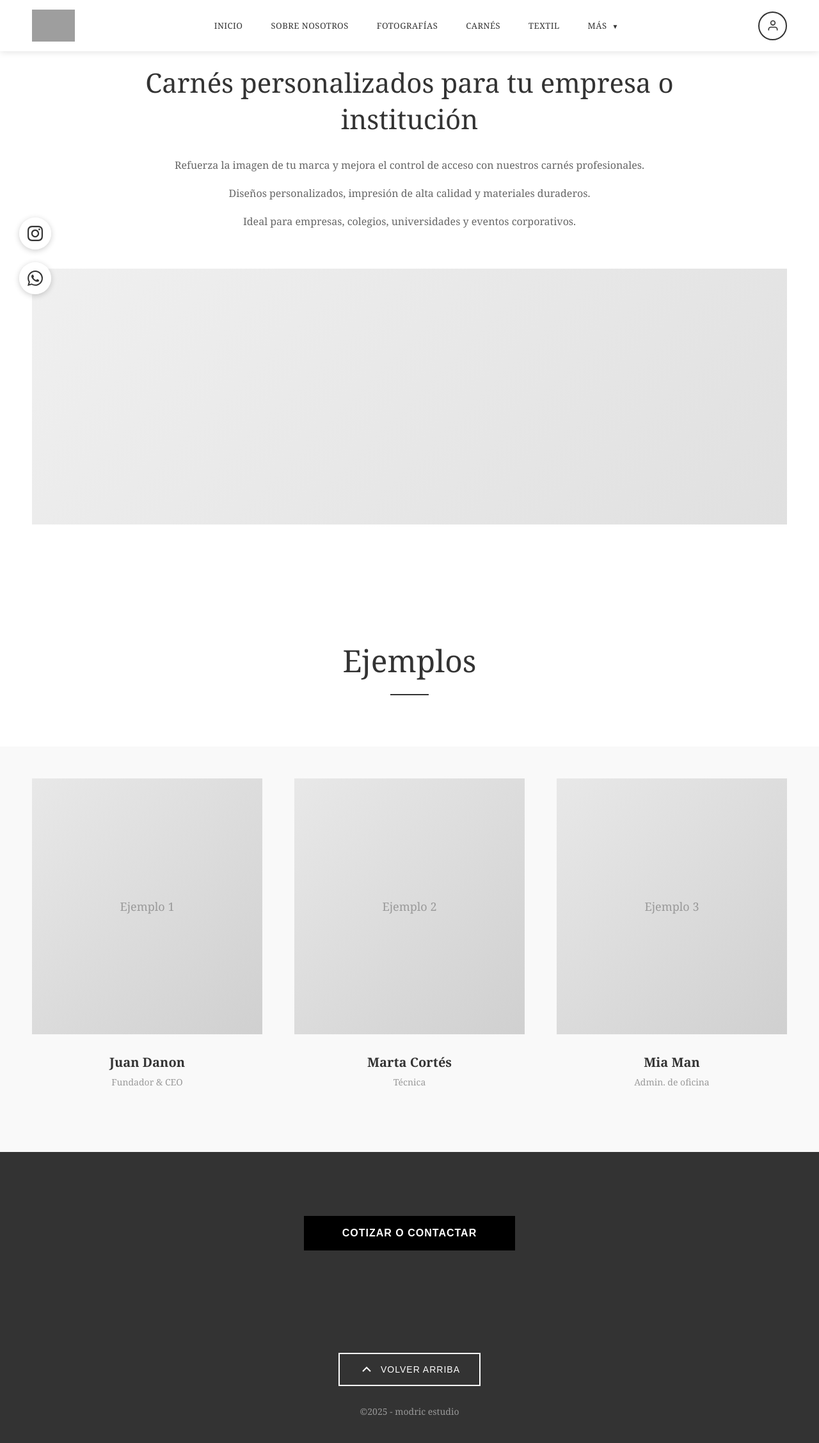
After one commit to GamuDevOne/modric-estudio-web, a PHP site: page /carnes.html in a window 1280 px wide. The commit adds this page. Shown: the whole page at 64% size. Run offline with PHP 8.4, Linux system fonts and the light colour scheme; grey boxes are pictures that could not be loaded.

Commit message:
Actualizacion 23-10-2025

```diff
--- /dev/null
+++ b/carnes.html
@@ -0,0 +1,142 @@
+<!DOCTYPE html>
+<html lang="es">
+<head>
+    <meta charset="UTF-8">
+    <meta name="viewport" content="width=device-width, initial-scale=1.0">
+    <title>Carnés Personalizados - Modric Estudio</title>
+    <link rel="stylesheet" href="styles.css">
+</head>
+<body>
+    <!-- HEADER FIJO (igual al del inicio) -->
+    <header id="header">
+        <!-- LOGO - IZQUIERDA -->
+        <div class="logo">
+            <img src="tu-logo-aqui.png" alt="Modric Estudio" style="height: 50px;">
+        </div>
+
+        <!-- NAVEGACIÓN - CENTRO -->
+        <nav>
+            <ul>
+                <li><a href="index.html">INICIO</a></li>
+                <li><a href="index.html#sobre-nosotros">SOBRE NOSOTROS</a></li>
+                <li><a href="index.html#fotografias">FOTOGRAFÍAS</a></li>
+                <li><a href="carnes.html" class="active">CARNÉS</a></li>
+                <li><a href="index.html#textil">TEXTIL</a></li>
+                <li class="dropdown">
+                    <a href="javascript:void(0)" class="dropdown-toggle">MÁS</a>
+                    <ul class="dropdown-menu">
+                        <li><a href="index.html#combos">Combos de graduación</a></li>
+                        <li><a href="index.html#contacto">CONTACTO</a></li>
+                    </ul>
+                </li>
+            </ul>
+        </nav>
+
+        <!-- BOTÓN LOGIN - DERECHA -->
+        <div class="login-btn">
+            <button onclick="toggleLoginMenu()" class="login-icon-btn">
+                <svg xmlns="http://www.w3.org/2000/svg" width="20" height="20" viewBox="0 0 24 24" fill="none" stroke="currentColor" stroke-width="2">
+                    <path d="M20 21v-2a4 4 0 0 0-4-4H8a4 4 0 0 0-4 4v2"></path>
+                    <circle cx="12" cy="7" r="4"></circle>
+                </svg>
+            </button>
+
+            <div id="loginMenu" class="login-menu">
+                <a href="#login">Iniciar Sesión</a>
+                <a href="#registro">Registrarse</a>
+            </div>
+        </div>
+    </header>
+
+    <!-- ICONOS SOCIALES FIJOS - IZQUIERDA -->
+    <div class="social-icons">
+        <!-- INSTAGRAM -->
+        <a href="https://instagram.com" target="_blank" aria-label="Instagram">
+            <svg xmlns="http://www.w3.org/2000/svg" viewBox="0 0 24 24">
+                <path d="M12 2.163c3.204 0 3.584.012 4.85.07 3.252.148 4.771 1.691 4.919 4.919.058 1.265.069 1.645.069 4.849 0 3.205-.012 3.584-.069 4.849-.149 3.225-1.664 4.771-4.919 4.919-1.266.058-1.644.07-4.85.07-3.204 0-3.584-.012-4.849-.07-3.26-.149-4.771-1.699-4.919-4.92-.058-1.265-.07-1.644-.07-4.849 0-3.204.013-3.583.07-4.849.149-3.227 1.664-4.771 4.919-4.919 1.266-.057 1.645-.069 4.849-.069zm0-2.163c-3.259 0-3.667.014-4.947.072-4.358.2-6.78 2.618-6.98 6.98-.059 1.281-.073 1.689-.073 4.948 0 3.259.014 3.668.072 4.948.2 4.358 2.618 6.78 6.98 6.98 1.281.058 1.689.072 4.948.072 3.259 0 3.668-.014 4.948-.072 4.354-.2 6.782-2.618 6.979-6.98.059-1.28.073-1.689.073-4.948 0-3.259-.014-3.667-.072-4.947-.196-4.354-2.617-6.78-6.979-6.98-1.281-.059-1.69-.073-4.949-.073zm0 5.838c-3.403 0-6.162 2.759-6.162 6.162s2.759 6.163 6.162 6.163 6.162-2.759 6.162-6.163c0-3.403-2.759-6.162-6.162-6.162zm0 10.162c-2.209 0-4-1.79-4-4 0-2.209 1.791-4 4-4s4 1.791 4 4c0 2.21-1.791 4-4 4zm6.406-11.845c-.796 0-1.441.645-1.441 1.44s.645 1.44 1.441 1.44c.795 0 1.439-.645 1.439-1.44s-.644-1.44-1.439-1.44z"/>
+            </svg>
+        </a>
+
+        <!-- WHATSAPP -->
+        <a href="https://wa.me/1234567890" target="_blank" aria-label="WhatsApp">
+            <svg xmlns="http://www.w3.org/2000/svg" viewBox="0 0 24 24">
+                <path d="M17.472 14.382c-.297-.149-1.758-.867-2.03-.967-.273-.099-.471-.148-.67.15-.197.297-.767.966-.94 1.164-.173.199-.347.223-.644.075-.297-.15-1.255-.463-2.39-1.475-.883-.788-1.48-1.761-1.653-2.059-.173-.297-.018-.458.13-.606.134-.133.298-.347.446-.52.149-.174.198-.298.298-.497.099-.198.05-.371-.025-.52-.075-.149-.669-1.612-.916-2.207-.242-.579-.487-.5-.669-.51-.173-.008-.371-.01-.57-.01-.198 0-.52.074-.792.372-.272.297-1.04 1.016-1.04 2.479 0 1.462 1.065 2.875 1.213 3.074.149.198 2.096 3.2 5.077 4.487.709.306 1.262.489 1.694.625.712.227 1.36.195 1.871.118.571-.085 1.758-.719 2.006-1.413.248-.694.248-1.289.173-1.413-.074-.124-.272-.198-.57-.347m-5.421 7.403h-.004a9.87 9.87 0 01-5.031-1.378l-.361-.214-3.741.982.998-3.648-.235-.374a9.86 9.86 0 01-1.51-5.26c.001-5.45 4.436-9.884 9.888-9.884 2.64 0 5.122 1.03 6.988 2.898a9.825 9.825 0 012.893 6.994c-.003 5.45-4.437 9.884-9.885 9.884m8.413-18.297A11.815 11.815 0 0012.05 0C5.495 0 .16 5.335.157 11.892c0 2.096.547 4.142 1.588 5.945L.057 24l6.305-1.654a11.882 11.882 0 005.683 1.448h.005c6.554 0 11.89-5.335 11.893-11.893a11.821 11.821 0 00-3.48-8.413z"/>
+            </svg>
+        </a>
+    </div>
+
+    <!-- SECCIÓN CARNÉS -->
+    <section id="carnes" class="carnes-section">
+        <div class="carnes-header">
+            <h2>Carnés personalizados para tu empresa o institución</h2>
+            <p>Refuerza la imagen de tu marca y mejora el control de acceso con nuestros carnés profesionales.</p>
+            <p>Diseños personalizados, impresión de alta calidad y materiales duraderos.</p>
+            <p>Ideal para empresas, colegios, universidades y eventos corporativos.</p>
+        </div>
+
+        <div class="carnes-image">
+            <!-- AGREGA TU IMAGEN DE FONDO AQUÍ -->
+            <!-- <img src="imagenes/carnes-background.jpg" alt="Carnés"> -->
+            <div class="carnes-image-placeholder"></div>
+        </div>
+    </section>
+
+    <!-- SECCIÓN EJEMPLOS CARNÉS -->
+    <section class="examples-separator">
+        <h2>Ejemplos</h2>
+        <div class="separator-line-bottom"></div>
+    </section>
+
+    <section class="carnes-examples">
+        <div class="examples-grid">
+            <!-- EJEMPLO 1 -->
+            <div class="example-card">
+                <div class="example-image">
+                    <!-- <img src="imagenes/carnes/ejemplo1.jpg" alt="Ejemplo 1"> -->
+                    <div class="example-placeholder">Ejemplo 1</div>
+                </div>
+                <h3>Juan Danon</h3>
+                <p>Fundador & CEO</p>
+            </div>
+
+            <!-- EJEMPLO 2 -->
+            <div class="example-card">
+                <div class="example-image">
+                    <!-- <img src="imagenes/carnes/ejemplo2.jpg" alt="Ejemplo 2"> -->
+                    <div class="example-placeholder">Ejemplo 2</div>
+                </div>
+                <h3>Marta Cortés</h3>
+                <p>Técnica</p>
+            </div>
+
+            <!-- EJEMPLO 3 -->
+            <div class="example-card">
+                <div class="example-image">
+                    <!-- <img src="imagenes/carnes/ejemplo3.jpg" alt="Ejemplo 3"> -->
+                    <div class="example-placeholder">Ejemplo 3</div>
+                </div>
+                <h3>Mia Man</h3>
+                <p>Admin. de oficina</p>
+            </div>
+        </div>
+    </section>
+
+    <!-- SECCIÓN BOTÓN COTIZAR/CONTACTAR -->
+    <section class="carnes-cta-section">
+        <button class="cta-button" onclick="window.location.href='index.html#contacto'">Cotizar o Contactar</button>
+    </section>
+
+    <!-- FOOTER -->
+    <footer class="footer">
+        <button class="back-to-top" onclick="scrollToTop()">
+            <svg width="24" height="24" viewBox="0 0 24 24" fill="none" stroke="currentColor" stroke-width="2">
+                <path d="M18 15l-6-6-6 6"/>
+            </svg>
+            Volver arriba
+        </button>
+        <p class="copyright">©2025 - modric estudio</p>
+    </footer>
+
+    <script src="script.js"></script>
+</body>
+</html>
--- a/index.html
+++ b/index.html
@@ -72,7 +72,7 @@
         <!-- FONDO DEL HERO -->
         <div class="hero-background">
             <!-- REEMPLAZA ESTE DIV CON TU IMAGEN DE FONDO -->
-            <!-- <img src="imagenes/hero-background.jpg" alt="Fotografía Profesional"> -->
+            <img src="imagenes/imagen1.jpg" alt="Fotografía Profesional">
             <div class="hero-bg-placeholder"></div>
         </div>
 
@@ -120,6 +120,8 @@
             </div>
         </div>
     </section>
+
+<li><a href="carnes.html">CARNÉS</a></li>
 
     <!-- SEPARADOR CON TÍTULO -->
     <section class="gallery-separator">
--- a/script.js
+++ b/script.js
@@ -234,3 +234,17 @@ document.querySelectorAll('.about-content, .gallery-item, .contact-info').forEac
     observer.observe(el);
 });
 */
+
+// ========================================
+// SCROLL A SECCIÓN CONTACTO
+// ========================================
+function scrollToContacto() {
+    const contactoSection = document.getElementById('contacto');
+    const headerHeight = document.getElementById('header').offsetHeight;
+    const targetPosition = contactoSection.offsetTop - headerHeight;
+
+    window.scrollTo({
+        top: targetPosition,
+        behavior: 'smooth'
+    });
+}
--- a/styles.css
+++ b/styles.css
@@ -822,6 +822,214 @@ nav ul li a.active {
 }
 
 /* ========================================
+   SECCIÓN CARNÉS
+======================================== */
+.carnes-section {
+    padding: 100px 50px;
+    background-color: #fff;
+}
+
+.carnes-header {
+    max-width: 1000px;
+    margin: 0 auto 60px;
+    text-align: center;
+}
+
+.carnes-header h2 {
+    font-size: 42px;
+    font-weight: 300;
+    color: #333;
+    margin-bottom: 30px;
+}
+
+.carnes-header p {
+    font-size: 16px;
+    line-height: 1.8;
+    color: #666;
+    margin-bottom: 15px;
+}
+
+.carnes-image {
+    max-width: 1400px;
+    margin: 0 auto;
+    height: 400px;
+    overflow: hidden;
+}
+
+.carnes-image img {
+    width: 100%;
+    height: 100%;
+    object-fit: cover;
+}
+
+.carnes-image-placeholder {
+    width: 100%;
+    height: 100%;
+    background: linear-gradient(135deg, #f0f0f0 0%, #e0e0e0 100%);
+    display: flex;
+    align-items: center;
+    justify-content: center;
+    color: #999;
+    font-size: 20px;
+}
+
+/* SEPARADOR EJEMPLOS */
+.examples-separator {
+    padding: 80px 50px;
+    text-align: center;
+}
+
+.examples-separator h2 {
+    font-size: 48px;
+    font-weight: 300;
+    color: #333;
+    margin-bottom: 20px;
+}
+
+.separator-line-bottom {
+    width: 60px;
+    height: 2px;
+    background-color: #333;
+    margin: 0 auto;
+}
+
+/* GALERÍA DE EJEMPLOS CARNÉS */
+.carnes-examples {
+    padding: 50px 50px 100px;
+    background-color: #f9f9f9;
+}
+
+.examples-grid {
+    max-width: 1200px;
+    margin: 0 auto;
+    display: grid;
+    grid-template-columns: repeat(3, 1fr);
+    gap: 50px;
+}
+
+.example-card {
+    text-align: center;
+}
+
+.example-image {
+    width: 100%;
+    height: 400px;
+    margin-bottom: 30px;
+}
+
+.example-image img {
+    width: 100%;
+    height: 100%;
+    object-fit: cover;
+}
+
+.example-placeholder {
+    width: 100%;
+    height: 100%;
+    background: linear-gradient(135deg, #e8e8e8 0%, #d0d0d0 100%);
+    display: flex;
+    align-items: center;
+    justify-content: center;
+    color: #999;
+    font-size: 18px;
+}
+
+.example-card h3 {
+    font-size: 20px;
+    font-weight: 600;
+    color: #333;
+    margin-bottom: 8px;
+}
+
+.example-card p {
+    font-size: 14px;
+    color: #999;
+}
+
+/* SECCIÓN CTA CARNÉS */
+.carnes-cta-section {
+    padding: 100px 50px;
+    background-color: #333;
+    text-align: center;
+}
+
+.cta-button {
+    background-color: #000;
+    color: #fff;
+    border: none;
+    padding: 18px 60px;
+    font-size: 16px;
+    text-transform: uppercase;
+    letter-spacing: 1px;
+    cursor: pointer;
+    transition: all 0.3s ease;
+    font-weight: 600;
+}
+
+.cta-button:hover {
+    background-color: #555;
+    transform: translateY(-3px);
+    box-shadow: 0 8px 20px rgba(0, 0, 0, 0.5);
+}
+
+/* RESPONSIVE CARNÉS */
+@media (max-width: 1024px) {
+    .examples-grid {
+        grid-template-columns: repeat(2, 1fr);
+        gap: 30px;
+    }
+
+    .example-image {
+        height: 300px;
+    }
+}
+
+@media (max-width: 768px) {
+    .carnes-section {
+        padding: 60px 30px;
+    }
+
+    .carnes-header h2 {
+        font-size: 28px;
+    }
+
+    .carnes-image {
+        height: 250px;
+    }
+
+    .examples-separator {
+        padding: 50px 30px;
+    }
+
+    .examples-separator h2 {
+        font-size: 32px;
+    }
+
+    .examples-grid {
+        grid-template-columns: 1fr;
+        gap: 50px;
+        padding: 0 30px;
+    }
+
+    .example-image {
+        height: 350px;
+    }
+
+    .carnes-examples {
+        padding: 30px 0 60px;
+    }
+
+    .carnes-cta-section {
+        padding: 60px 30px;
+    }
+
+    .cta-button {
+        padding: 15px 40px;
+        font-size: 14px;
+    }
+}
+
+/* ========================================
    RESPONSIVE
 ======================================== */
 @media (max-width: 1024px) {
```
